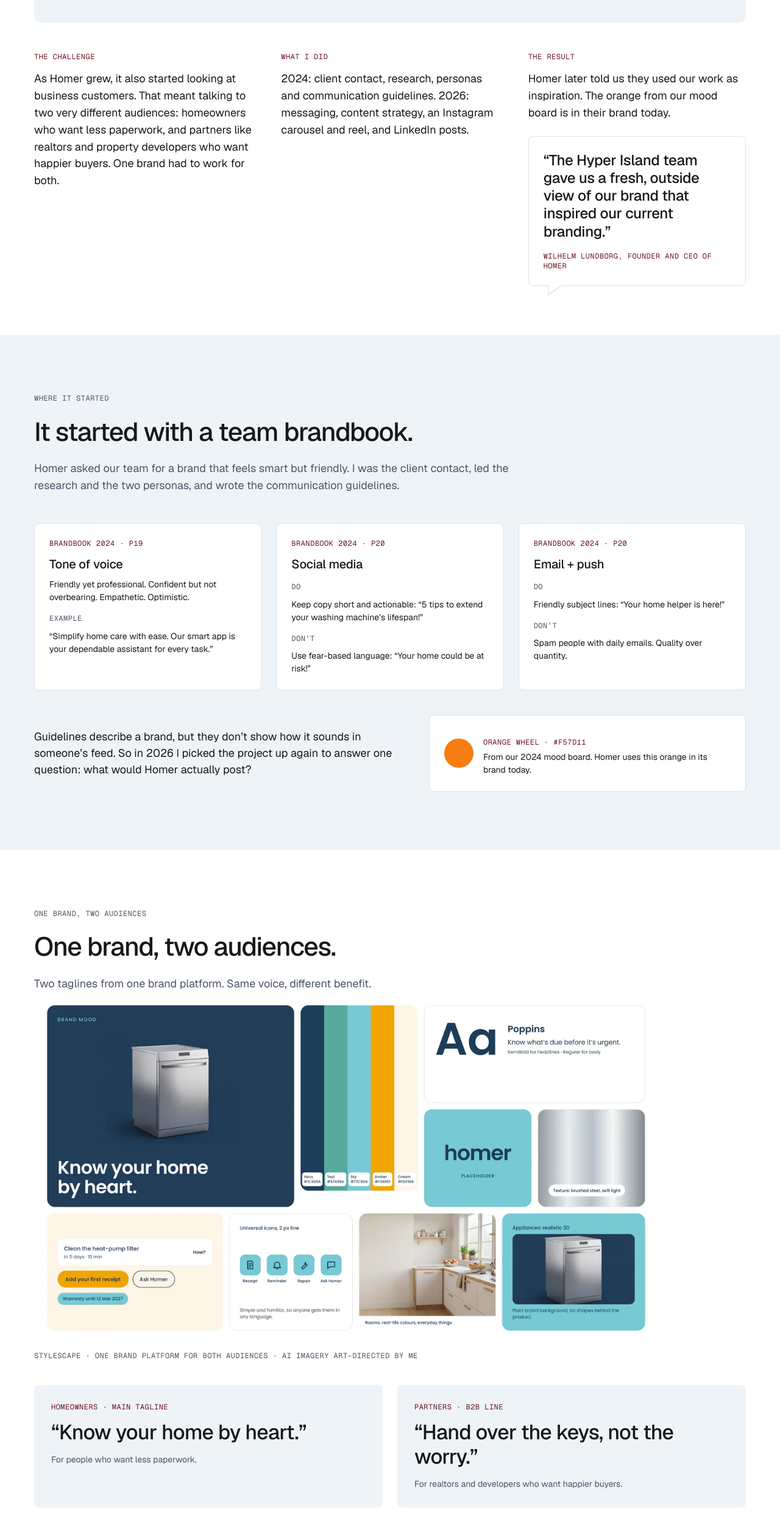
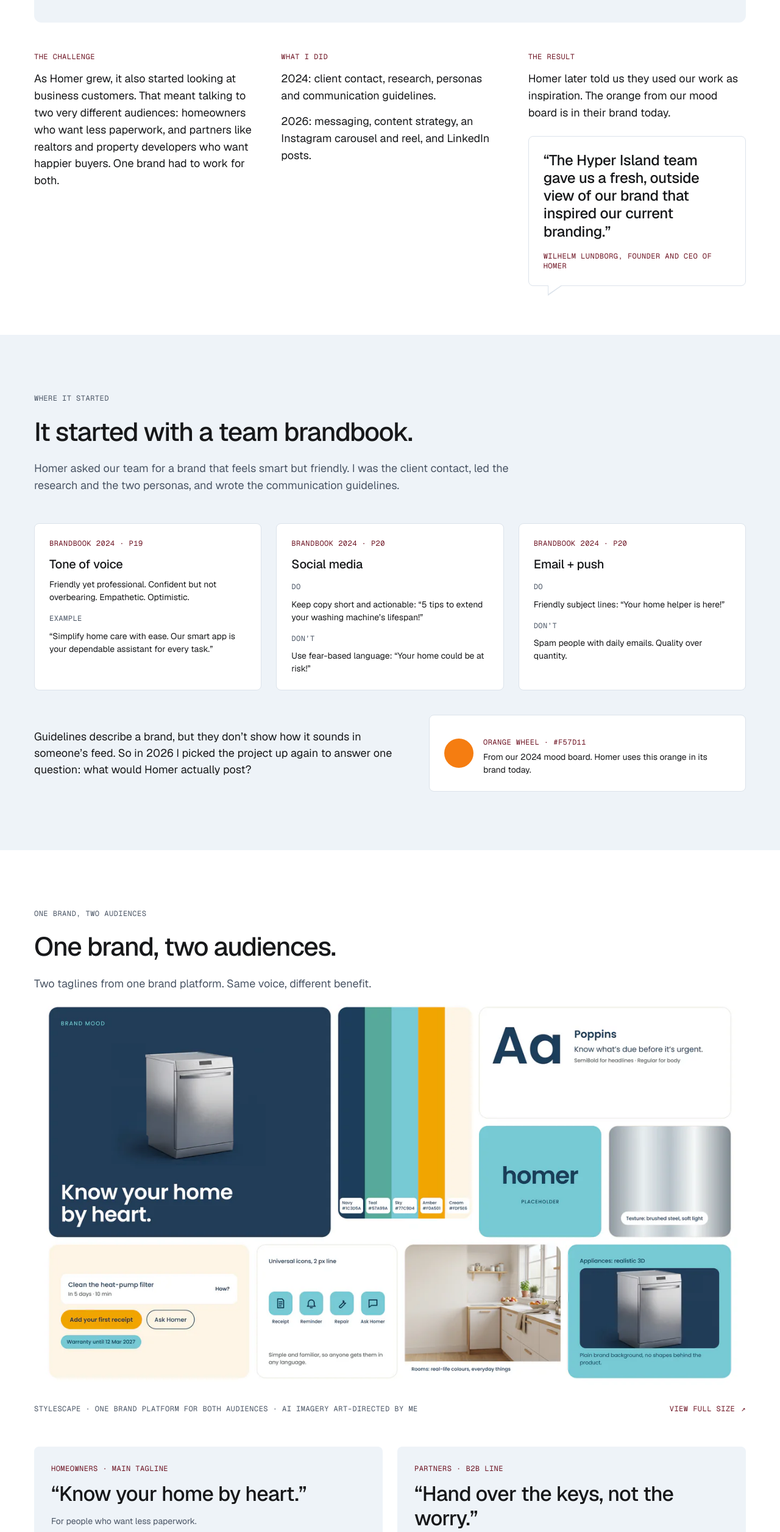
Before and after one commit to Maryam-Maralani/portfolio, a plain HTML site: page homer.html in a window 1280 px wide. Shown: the part 1008-3520 px from the top of the page at 61% size. Drawn offline with nearby package versions, Linux system fonts and the light colour scheme.

Commit message:
Homer: stylescape and LinkedIn full width again, View full size link, What I did on two lines
Co-Authored-By: Claude Opus 5.5 <noreply@anthropic.com>
Claude-Session: https://claude.ai/code/session_01GfVWEf5E7UX7wcZsja4Xip

```diff
--- a/css/styles.css
+++ b/css/styles.css
@@ -1778,13 +1778,8 @@ html:not(.js-anim) .timeline__line::after { transform: scaleX(1); }   /* static
   .homer-card__phone { width: 31cqw; right: 7cqw; }
 }
 
-/* Stylescape + LinkedIn row fit one desktop screen (about 70% of its height) */
-@media (min-width: 1024px) {
-  .homer-figure { width: min(100%, 1152px, 128vh); }
-}
-@media (min-width: 768px) {
-  .linkedin-row { width: min(100%, 1155px, 128vh); }
-}
+.homer-figure__cap { display: flex; flex-wrap: wrap; gap: 0 24px; align-items: center; justify-content: space-between; }
+.homer-figure figcaption.homer-figure__cap { margin-top: 4px; }
 
 /* Homer hero tiles sit on the same mist panel as the Haglöfs and MyMaria heroes */
 .homer-hero-panel { padding: 16px; }
--- a/homer.html
+++ b/homer.html
@@ -76,7 +76,7 @@
     <section class="section section--light glance-section" aria-label="At a glance" style="padding-top:0">
       <div class="container glance" data-reveal>
         <div><h2 class="t-label accent">The challenge</h2><p class="t-body-l">As Homer grew, it also started looking at business customers. That meant talking to two very different audiences: homeowners who want less paperwork, and partners like realtors and property developers who want happier buyers. One brand had to work for both.</p></div>
-        <div><h2 class="t-label accent">What I did</h2><p class="t-body-l">2024: client contact, research, personas and communication guidelines. 2026: messaging, content strategy, an Instagram carousel and reel, and LinkedIn posts.</p></div>
+        <div><h2 class="t-label accent">What I did</h2><p class="t-body-l">2024: client contact, research, personas and communication guidelines.</p><p class="t-body-l">2026: messaging, content strategy, an Instagram carousel and reel, and LinkedIn posts.</p></div>
         <div><h2 class="t-label accent">The result</h2><p class="t-body-l">Homer later told us they used our work as inspiration. The orange from our mood board is in their brand today.</p>
           <figure class="quote-card quote-card--bubble homer-quote"><blockquote class="t-quote-m">“The Hyper Island team gave us a fresh, outside view of our brand that inspired our current branding.”</blockquote><figcaption class="t-label">Wilhelm Lundborg, founder and CEO of Homer</figcaption></figure>
         </div>
@@ -132,8 +132,8 @@
           <p class="t-body-l muted">Two taglines from one brand platform. Same voice, different benefit.</p>
         </div>
         <figure class="homer-figure">
-          <img class="homer-img" src="images/homer/stylescape-1328.webp" srcset="images/homer/stylescape-1328.webp 1328w, images/homer/stylescape-2656.webp 2656w" sizes="(min-width: 1024px) min(1152px, 128vh), calc(100vw - 40px)" width="2656" height="1494" alt="Stylescape for Homer: “Know your home by heart.” over a dishwasher on navy, the colour palette (navy, teal, sky, amber, cream), Poppins type, the homer wordmark, brushed-steel texture, line icons, app buttons and a real-life kitchen" loading="lazy">
-          <figcaption class="t-label muted">Stylescape · one brand platform for both audiences · AI imagery art-directed by me</figcaption>
+          <img class="homer-img" src="images/homer/stylescape-1328.webp" srcset="images/homer/stylescape-1328.webp 1328w, images/homer/stylescape-2656.webp 2656w" sizes="(min-width: 1440px) 1328px, calc(100vw - 2 * var(--gutter))" width="2656" height="1494" alt="Stylescape for Homer: “Know your home by heart.” over a dishwasher on navy, the colour palette (navy, teal, sky, amber, cream), Poppins type, the homer wordmark, brushed-steel texture, line icons, app buttons and a real-life kitchen" loading="lazy">
+          <figcaption class="homer-figure__cap"><span class="t-label muted">Stylescape · one brand platform for both audiences · AI imagery art-directed by me</span><a class="link-arrow t-label" href="images/homer/stylescape-2656.webp" target="_blank" rel="noopener"><span class="link-arrow__text">View full size</span> <span class="link-arrow__arrow" aria-hidden="true">↗</span><span class="sr-only"> (opens in a new tab)</span></a></figcaption>
         </figure>
         <div class="grid grid--2 taglines">
           <div class="tagline"><p class="t-label accent">Homeowners · main tagline</p><p class="t-quote-l">“Know your home by heart.”</p><p class="t-small muted">For people who want less paperwork.</p></div>
@@ -194,8 +194,8 @@
 
         <h3 class="homer-subhead"><span class="t-label accent">LinkedIn · partners</span><span class="t-h5">One product, two benefits.</span></h3>
         <div class="linkedin-row">
-          <figure><img class="homer-img" src="images/homer/linkedin-realtors-728.webp" srcset="images/homer/linkedin-realtors-728.webp 728w, images/homer/linkedin-realtors-1456.webp 1456w" sizes="(min-width: 768px) min(632px, 70vh), calc(100vw - 40px)" width="1456" height="1456" alt="LinkedIn post for realtors: a bright kitchen above a navy panel with “Hand over the keys, not the worry.” and a “Book a demo” button" loading="lazy"><figcaption class="t-label muted">For realtors</figcaption></figure>
-          <figure><img class="homer-img" src="images/homer/linkedin-developers-582.webp" srcset="images/homer/linkedin-developers-582.webp 582w, images/homer/linkedin-developers-1164.webp 1164w" sizes="(min-width: 768px) min(505px, 56vh), calc(100vw - 40px)" width="1164" height="1455" alt="LinkedIn post for property developers: “Every new home, handed over complete.” No more paper binders, one link per home, fewer “where’s the manual?” calls" loading="lazy"><figcaption class="t-label muted">For developers</figcaption></figure>
+          <figure><img class="homer-img" src="images/homer/linkedin-realtors-728.webp" srcset="images/homer/linkedin-realtors-728.webp 728w, images/homer/linkedin-realtors-1456.webp 1456w" sizes="(min-width: 1440px) 728px, (min-width: 768px) 54vw, calc(100vw - 40px)" width="1456" height="1456" alt="LinkedIn post for realtors: a bright kitchen above a navy panel with “Hand over the keys, not the worry.” and a “Book a demo” button" loading="lazy"><figcaption class="t-label muted">For realtors</figcaption></figure>
+          <figure><img class="homer-img" src="images/homer/linkedin-developers-582.webp" srcset="images/homer/linkedin-developers-582.webp 582w, images/homer/linkedin-developers-1164.webp 1164w" sizes="(min-width: 1440px) 582px, (min-width: 768px) 43vw, calc(100vw - 40px)" width="1164" height="1455" alt="LinkedIn post for property developers: “Every new home, handed over complete.” No more paper binders, one link per home, fewer “where’s the manual?” calls" loading="lazy"><figcaption class="t-label muted">For developers</figcaption></figure>
         </div>
 
         <h3 class="homer-subhead"><span class="t-label accent">Website + app</span><span class="t-h5">Partners on the web, homeowners in the app.</span></h3>
```
